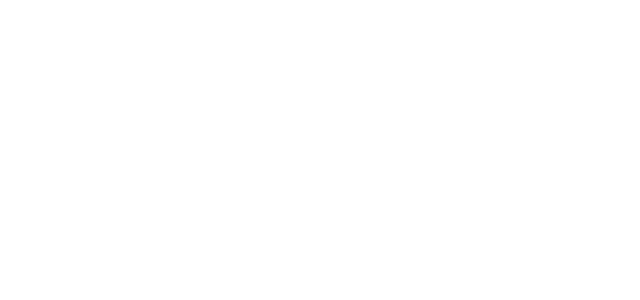
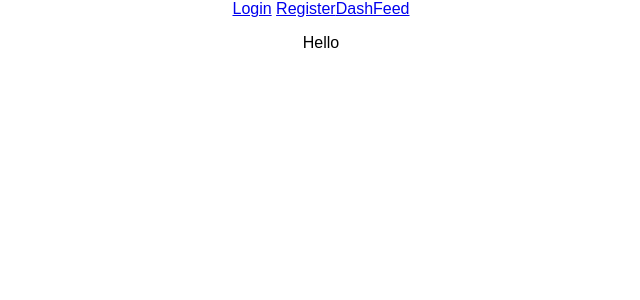
Before and after one commit to syedshah94/meme_app, a React (Create React App) app in the folder MemeApp/client/: page /dash in a window 1280 px wide. Shown: the top 300 px of the page, without its empty margins (319-959 px from the left). Built offline with nearby package versions, Linux system fonts and the light colour scheme.

Commit message:
Create Dashboard view, conditionally render login or register navigation based on authentication token value

```diff
--- a/MemeApp/client/src/App.js
+++ b/MemeApp/client/src/App.js
@@ -6,6 +6,7 @@ import Auth from './modules/Auth'
 import PostList from './components/PostList';
 import RegisterForm from './components/RegisterForm';
 import LoginForm from './components/LoginForm';
+import Dashboard from './components/Dashboard'
 
 class App extends Component {
   constructor() {
@@ -65,20 +66,32 @@ class App extends Component {
     return (
       <Router>
         <div className="App">
+          <div className="nav">
+            <Link to='/login'>Login</Link> {this.state.auth ? <p></p> : <Link to='/register'>Register</Link>}
+            <Link to='/dash'>Dash</Link>
+            <Link to='/posts'>Feed</Link>
+          </div>
+
           <Route exact path="/posts" render={() => <PostList />} />
-{/*          <Route exact path="/register" render={() => this.state.auth ?
-            <Dashboard /> : <RegisterForm />
-          } />*/}
-          <Route exact path="/register" render={() => <RegisterForm
-            handleRegisterSubmit={this.handleRegisterSubmit}/>}
+
+          <Route exact path="/register" render={() => (this.state.auth) ?
+            <Redirect to='/dash' />
+            : <RegisterForm handleRegisterSubmit={this.handleRegisterSubmit}/>}
           />
-          <Route exact path="/login" render={() => <LoginForm
-            handleLoginSubmit={this.handleLoginSubmit}/> }
+
+          <Route exact path="/login" render={() => (this.state.auth) ?
+            <Redirect to='/dash' />
+            : <RegisterForm handleRegisterLoginSubmit={this.handleLoginSubmit}/>}
           />
+
+          <Route exact path='/dash' render={() => <Dashboard />} />
         </div>
       </Router>
     );
   }
 }
 
+
+
+
 export default App;
--- a/MemeApp/client/src/components/Dashboard.jsx
+++ b/MemeApp/client/src/components/Dashboard.jsx
@@ -0,0 +1,17 @@
+import React, { Component } from 'react'
+
+class Dashboard extends Component {
+  constructor(props){
+    super(props);
+  }
+
+  render() {
+    return (
+      <div className="dash">
+        <p>Hello</p>
+      </div>
+    )
+  }
+}
+
+export default Dashboard
```
